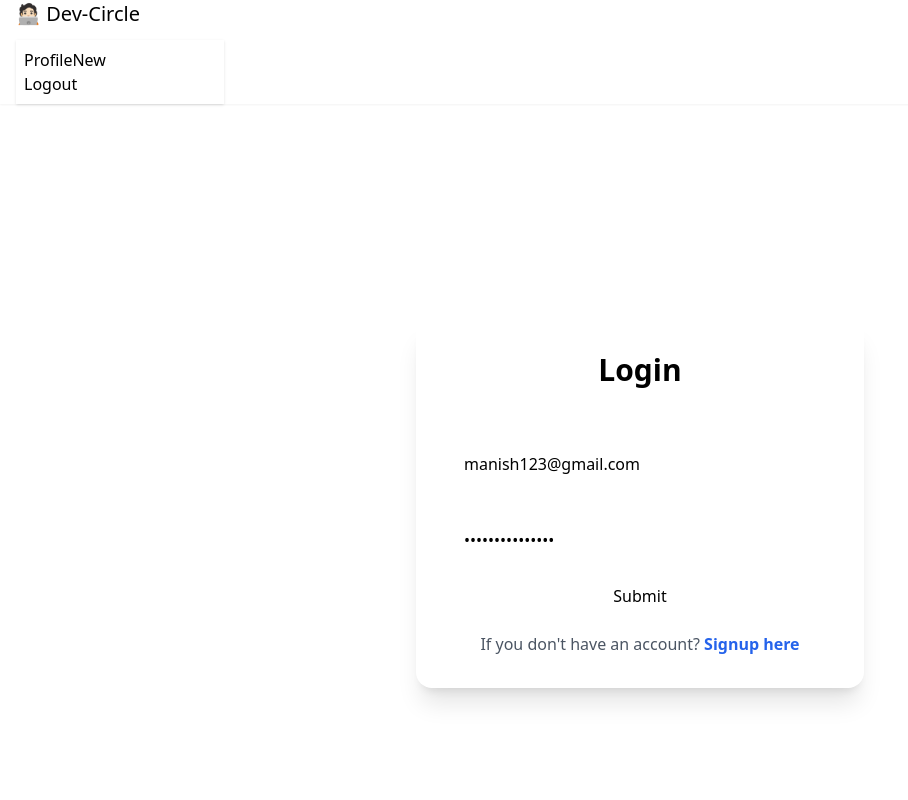
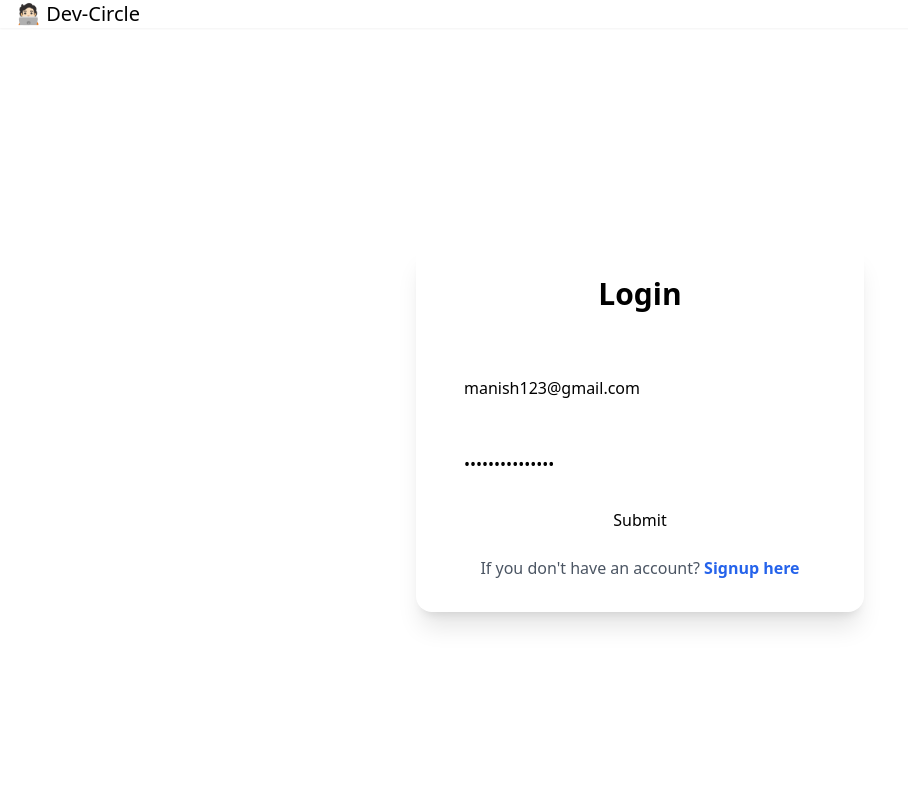
Before and after one commit to Manish-dev3490/devCircle-Web, a React (Vite) app: page /login in a window 1280 px wide. Shown: the top 800 px of the page, without its empty margins (0-908 px from the left). Built offline with nearby package versions, Linux system fonts and the light colour scheme; no server answers.

Commit message:
solved a bug

```diff
--- a/src/components/NavBar.jsx
+++ b/src/components/NavBar.jsx
@@ -14,7 +14,7 @@ function NavBar() {
     const handleLogOut = async () => {
 
         try {
-            const response = await axios.post(BASE_URL + "/logout",{} ,{ withCredentials: true });
+            const response = await axios.post(BASE_URL + "/logout", {}, { withCredentials: true });
             dispatch(removeUser())
             navigate('/login');
             console.log(response);
@@ -47,7 +47,7 @@ function NavBar() {
                 )}
 
                 {/* Avatar Dropdown */}
-                <div className="dropdown dropdown-end">
+                {userInformation ? <div className="dropdown dropdown-end">
 
                     <div
                         tabIndex={0}
@@ -83,7 +83,8 @@ function NavBar() {
                             <a>Logout</a>
                         </li>
                     </ul>
-                </div>
+                </div> : ''}
+
             </div>
         </div>
     );
```
